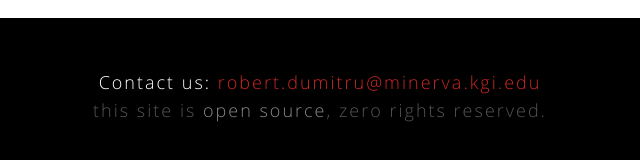
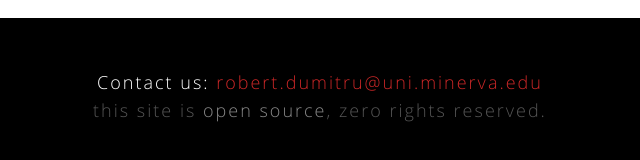
Before and after one commit to robert-dumitru/autodrive, a plain HTML site: page safety.html in a window 1280 px wide. Shown: the part 3927-4087 px from the top of the page, 320-960 px from the left. Drawn offline with Linux system fonts and the light colour scheme.

Commit message:
Update safety.html

```diff
--- a/safety.html
+++ b/safety.html
@@ -57,7 +57,7 @@
     </div>
 		<div id="footer">
 			<div id="footer_banner">
-				<div>Contact us: <a href="mailto:robert.dumitru@minerva.kgi.edu"> robert.dumitru@minerva.kgi.edu </a> <br>
+				<div>Contact us: <a href="mailto:robert.dumitru@uni.minerva.edu"> robert.dumitru@uni.minerva.edu </a> <br>
 					<span style="color:#555;">this site is <a href="https://github.com/robert-dumitru/autodrive" style="color:#888">open source</a>, zero rights reserved.</span></div>
 				</div>
 			</div>
```
